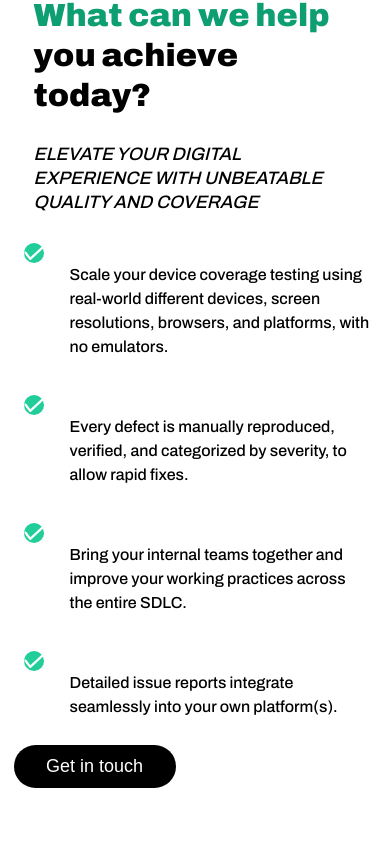
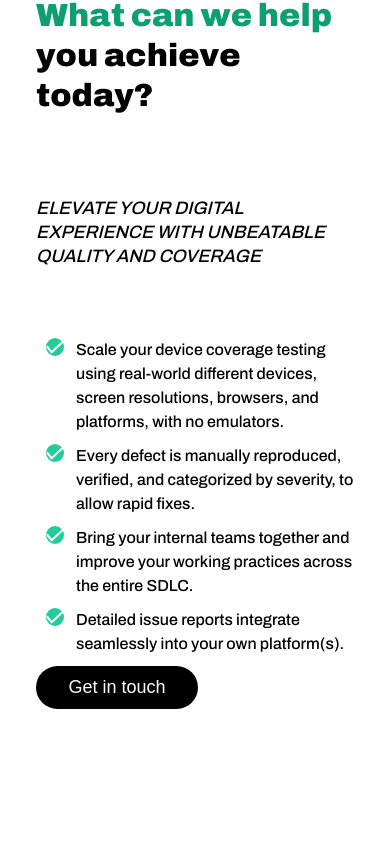
Before and after one commit to a11ysolutions/website, a React (Create React App) app: page /functional in a window 390 px wide. Shown: the part 2514-3361 px from the top of the page. Built offline with nearby package versions, Linux system fonts and the light colour scheme.

Commit message:
fix: adjust elements in functional mobile and tablet views

```diff
--- a/src/Components/Functional/Functional.js
+++ b/src/Components/Functional/Functional.js
@@ -90,11 +90,12 @@ function Functional() {
             color1Text="What can we help"
             color2Text="you achieve today?"
           >
-            <div className='functional-cursive-text'>
+            <div className='vpat-explanation-header'>
               ELEVATE YOUR DIGITAL EXPERIENCE WITH UNBEATABLE QUALITY AND COVERAGE
             </div>
           </BicolorTitledText>
 
+          <div className='bicolor-titled-container'>
             <CheckedItem>Scale your device coverage testing using real-world different devices, screen resolutions, browsers, and platforms, with no emulators.</CheckedItem>
             <CheckedItem>Every defect is manually reproduced, verified, and categorized by severity, to allow rapid fixes.</CheckedItem>
             <CheckedItem>Bring your internal teams together and improve your working practices across the entire SDLC.</CheckedItem>
@@ -104,6 +105,8 @@ function Functional() {
                 className="functional"
                 onClick={scrollToContactForm}
             >Get in touch</Button>
+          </div>
+
         </div>
 
         <div className="intermediate-image">
@@ -127,7 +130,7 @@ function Functional() {
             color1Text=""
             color2Text=""
           >
-            <div className='functional-cursive-text'>
+            <div className='vpat-explanation-header'>
               UNLIMITED SCALE, AT SPEED
             </div>
           </BicolorTitledText>
@@ -183,11 +186,12 @@ function Functional() {
             color1Text=""
             color2Text=""
           >
-            <div className="functional-cursive-text">
+            <div className='vpat-explanation-header'>
               DELIVER GLOBAL RELEASES THAT DELIGHT USERS
             </div>
           </BicolorTitledText>
 
+          <div className='bicolor-titled-container'>
             <CheckedItem>Improve customer satisfaction earning the trust and satisfaction of international users by ensuring bugs don’t affect their interactions with your brand and products.</CheckedItem>
             <CheckedItem>Understand bug impact on local users ensuring end-users feel as though the products you deliver were built for them.</CheckedItem>
             <CheckedItem>Test with real users on real devices for real results ensuring a consistent user experience for all end-users giving you a competitive edge in the oversaturated app market.</CheckedItem>
@@ -196,6 +200,7 @@ function Functional() {
                 className="functional"
                 onClick={scrollToContactForm}
             >Get in touch</Button>
+          </div>
 
           <div className="intermediate-image">
               <div className="functional-first-encircled-img">
--- a/src/Components/UI/CheckedItem/CheckedItem.css
+++ b/src/Components/UI/CheckedItem/CheckedItem.css
@@ -9,15 +9,14 @@
 .checked-item-text {
   text-align: left;
   margin-left: 30px;
-  margin-top: 4px;
+  /* margin-top: 4px; */
   max-width: 400px;
-  padding: 16px;
 }
 
 .checked-item-icon {
   /* position: absolute; */
-  height: 20px;
-  width: 20px;
+  height: 18px;
+  width: 18px;
 }
 
 .checked-item-icon-container {
@@ -34,8 +33,8 @@
 }
 
 .checked-sign-container {
-  width: 20px;
-  height: 20px;
+  width: 18px;
+  height: 18px;
   background: #21ce99 0% 0% no-repeat padding-box;
   border-radius: 50%;
   display: flex;
```
Lines whose indentation alone changed are shown as unchanged.
